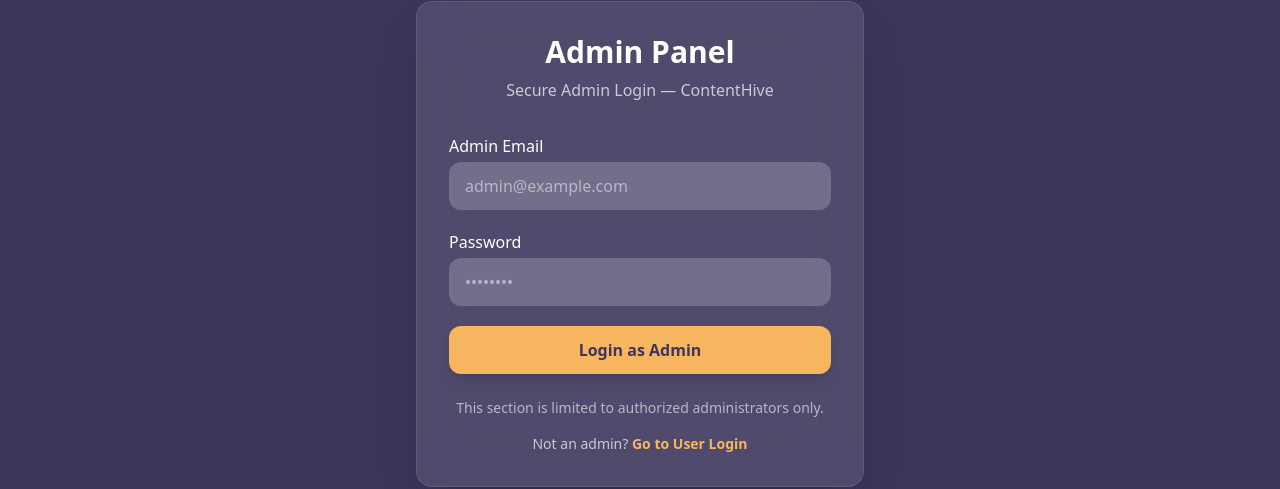
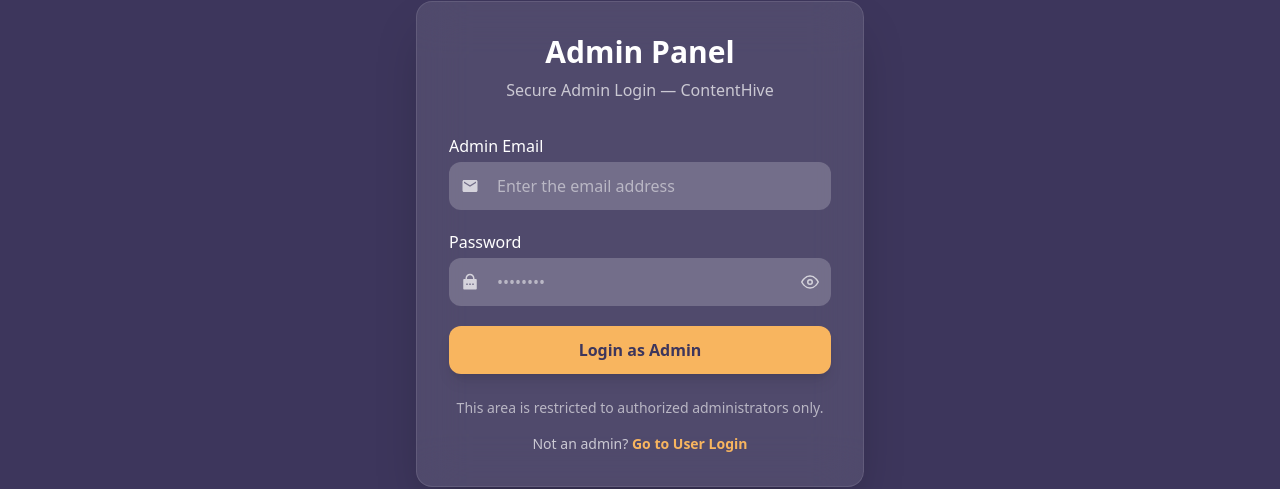
Before and after one commit to VishnuCheruvakkara/Content-Hive, a React app in the folder frontend/: page /admin-login in a window 1280 px wide. Shown: the part 230-719 px from the top of the page. Built offline with nearby package versions, Linux system fonts and the light colour scheme; no server answers; the HTML template or start-up script is replaced by a standard one.

Commit message:
feat:Admin authentication completed, handling edge cases...

```diff
--- a/frontend/src/axios/UserAuthenticateAxios.jsx
+++ b/frontend/src/axios/UserAuthenticateAxios.jsx
@@ -62,6 +62,7 @@ userAuthenticateAxios.interceptors.response.use(
                     id: refreshResponse.data.data.id,
                     username: refreshResponse.data.data.username,
                     email: refreshResponse.data.data.email,
+                    is_admin:refreshResponse.data.data.is_admin,
                 };
 
                 // Update Redux store
--- a/frontend/src/hooks/useAuth.jsx
+++ b/frontend/src/hooks/useAuth.jsx
@@ -2,10 +2,11 @@ import React from "react";
 import { useSelector } from "react-redux";
 
 export default function useAuth() {
-    const { access, bootstrapped } = useSelector((state) => state.userAuth);
+    const { access, bootstrapped,user } = useSelector((state) => state.userAuth);
     return {
         // Convert the data into boolean
         isAuthenticated: !!access,
+        isAdmin:user?.is_admin === true,
         bootstrapped,
     }
 }
--- a/frontend/src/pages/PublicPages/AdminLogin.jsx
+++ b/frontend/src/pages/PublicPages/AdminLogin.jsx
@@ -1,65 +1,138 @@
-import React from "react";
+import React, { useState } from "react";
 import Header from "../../components/Landing/Header";
 import Footer from "../../components/Landing/Footer";
 
+import InputField from "../../components/ui/InputField";
+import Button from "../../components/ui/Button";
+
+import { Link, useNavigate } from "react-router-dom";
+import { MdEmail } from "react-icons/md";
+import { RiLockPasswordFill } from "react-icons/ri";
+import { FiEye, FiEyeOff } from "react-icons/fi";
+
+import { Formik, Form } from "formik";
+import LoginSchema from "../../validations/LoginSchema";
+
+import toast from "react-hot-toast";
+import publicAxios from "../../axios/PublicAxios";
+
+import { useDispatch } from "react-redux";
+import { loginSuccess } from "../../redux/Slice/userAuthSlice";
+
 function AdminLogin() {
+
+    const [showPassword, setShowPassword] = useState(false);
+    const navigate = useNavigate();
+    const dispatch = useDispatch();
+
+    const initialValues = {
+        email: "",
+        password: "",
+    };
+
+    const handleAdminLogin = async (values, { setSubmitting, resetForm }) => {
+        try {
+            const response = await publicAxios.post("/users/admin-login/", {
+                email: values.email,
+                password: values.password,
+            });
+
+            dispatch(
+                loginSuccess({
+                    access: response.data.data.access,
+                    user: {
+                        id: response.data.data.id,
+                        username: response.data.data.username,
+                        email: response.data.data.email,
+                        is_admin: response.data.data.is_admin,
+                    },
+                })
+            );
+
+            toast.success("Admin Login Successful!");
+
+            resetForm();
+            navigate("/admin/dashboard/");
+
+        } catch (error) {
+            console.log("Admin Login Error:", error.response?.data);
+            toast.error("Invalid admin credentials.");
+        }
+
+        setSubmitting(false);
+    };
+
     return (
         <>
-            <Header/>
+            <Header />
+
             <div className="min-h-screen flex items-center justify-center bg-brand-1 text-white px-4">
                 <div className="w-full max-w-md bg-white/10 backdrop-blur-xl p-8 rounded-2xl border border-white/10 shadow-2xl">
 
                     {/* Title */}
                     <h2 className="text-3xl font-extrabold text-center mb-2">Admin Panel</h2>
-                    <p className="text-center text-white/70 mb-8">Secure Admin Login — ContentHive</p>
+                    <p className="text-center text-white/70 mb-8">
+                        Secure Admin Login — ContentHive
+                    </p>
 
-                    {/* Login Form */}
-                    <form className="space-y-5">
+                    <Formik
+                        initialValues={initialValues}
+                        validationSchema={LoginSchema}
+                        onSubmit={handleAdminLogin}
+                    >
+                        {({ isSubmitting }) => (
+                            <Form className="space-y-5">
 
                                 {/* Email */}
-                        <div>
-                            <label className="block mb-1 font-medium">Admin Email</label>
-                            <input
+                                <InputField
+                                    label="Admin Email"
+                                    name="email"
                                     type="email"
-                                placeholder="admin@example.com"
-                                className="w-full px-4 py-3 rounded-xl bg-white/20 text-white placeholder-white/50 focus:outline-none focus:ring-2 focus:ring-brand-4"
+                                    placeholder="Enter the email address"
+                                    leftIcon={<MdEmail />}
                                 />
-                        </div>
 
                                 {/* Password */}
-                        <div>
-                            <label className="block mb-1 font-medium">Password</label>
-                            <input
-                                type="password"
+                                <InputField
+                                    label="Password"
+                                    name="password"
+                                    type={showPassword ? "text" : "password"}
                                     placeholder="••••••••"
-                                className="w-full px-4 py-3 rounded-xl bg-white/20 text-white placeholder-white/50 focus:outline-none focus:ring-2 focus:ring-brand-4"
+                                    leftIcon={<RiLockPasswordFill />}
+                                    rightIcon={
+                                        showPassword ? (
+                                            <FiEyeOff onClick={() => setShowPassword(false)} />
+                                        ) : (
+                                            <FiEye onClick={() => setShowPassword(true)} />
+                                        )
+                                    }
                                 />
-                        </div>
 
-                        {/* Login Button */}
-                        <button
-                            type="submit"
-                            className="w-full px-4 py-3 rounded-xl bg-brand-4 text-brand-1 font-semibold shadow-lg hover:scale-[.98] transition"
-                        >
-                            Login as Admin
-                        </button>
-                    </form>
+                                {/* Submit Button */}
+                                <Button type="submit" className="w-full" disabled={isSubmitting}>
+                                    {isSubmitting ? "Loading..." : "Login as Admin"}
+                                </Button>
+                            </Form>
+                        )}
+                    </Formik>
 
                     {/* Info */}
                     <p className="text-center text-white/60 text-sm mt-6">
-                        This section is limited to authorized administrators only.
+                        This area is restricted to authorized administrators only.
                     </p>
 
-                    {/* Return to User Login */}
+                    {/* Back to User Login */}
                     <p className="text-center text-white/70 text-sm mt-4">
                         Not an admin?{" "}
-                        <a href="/login" className="text-brand-4 font-semibold hover:underline">
+                        <Link to="/login" className="text-brand-4 font-semibold hover:underline">
                             Go to User Login
-                        </a>
+                        </Link>
                     </p>
+
                 </div>
             </div>
-            <Footer/>
+
+            <Footer />
         </>
     );
 }
--- a/frontend/src/routes/AllRoutes/AdminRoutes.jsx
+++ b/frontend/src/routes/AllRoutes/AdminRoutes.jsx
@@ -6,7 +6,7 @@ import { Route,Routes } from 'react-router-dom'
 function AdminRoutes() {
   return (
     <Routes>
-      <Route path="/admin" element={<AdminLayout />}>
+      <Route path="/dashboard" element={<AdminLayout />}>
         <Route index element={<AdminDashboard />} />
       </Route>
     </Routes>
--- a/frontend/src/routes/ProtectedRoutes/AdminRouteProtection.jsx
+++ b/frontend/src/routes/ProtectedRoutes/AdminRouteProtection.jsx
@@ -3,10 +3,14 @@ import { Navigate, Outlet } from 'react-router-dom';
 import useAuth from '../../hooks/useAuth';
 
 function AdminRouteProtection() {
-  const { isAuthenticated } = useAuth();
+  const { isAuthenticated,isAdmin } = useAuth();
 
   if (!isAuthenticated) {
     return <Navigate to="/admin-login" replace />;
+  }
+
+  if (!isAdmin) {
+    return <Navigate to="/user/dashboard" replace />;
   }
 
   return <Outlet />;
--- a/frontend/src/routes/ProtectedRoutes/PublicRouteProtection.jsx
+++ b/frontend/src/routes/ProtectedRoutes/PublicRouteProtection.jsx
@@ -3,10 +3,12 @@ import { Navigate, Outlet } from 'react-router-dom';
 import useAuth from '../../hooks/useAuth';
 
 function PublicRouteProtection() {
-  const { isAuthenticated } = useAuth();
+  const { isAuthenticated,isAdmin } = useAuth();
 
   if (isAuthenticated) {
-    return <Navigate to="/user/dashboard" replace />;
+    return isAdmin
+      ? <Navigate to="/admin/dashboard" replace />
+      : <Navigate to="/user/dashboard" replace />;
   }
 
   return <Outlet />;
--- a/frontend/src/routes/ProtectedRoutes/UserRouteProtection.jsx
+++ b/frontend/src/routes/ProtectedRoutes/UserRouteProtection.jsx
@@ -3,10 +3,14 @@ import { Navigate, Outlet } from 'react-router-dom';
 import useAuth from '../../hooks/useAuth';
 
 function UserRouteProtection() {
-  const { isAuthenticated } = useAuth();
+  const { isAuthenticated,isAdmin } = useAuth();
 
   if (!isAuthenticated) {
     return <Navigate to="/login" replace />;
+  }
+
+  if (isAdmin) {
+    return <Navigate to="/admin/dashboard" replace />;
   }
 
   return <Outlet />;
```
Also changed, not shown: frontend/src/auth/authInitializer.jsx (+6 -5 lines), 2 other files (tests, documents, lock files or other folders). Lines whose indentation alone changed are shown as unchanged.
